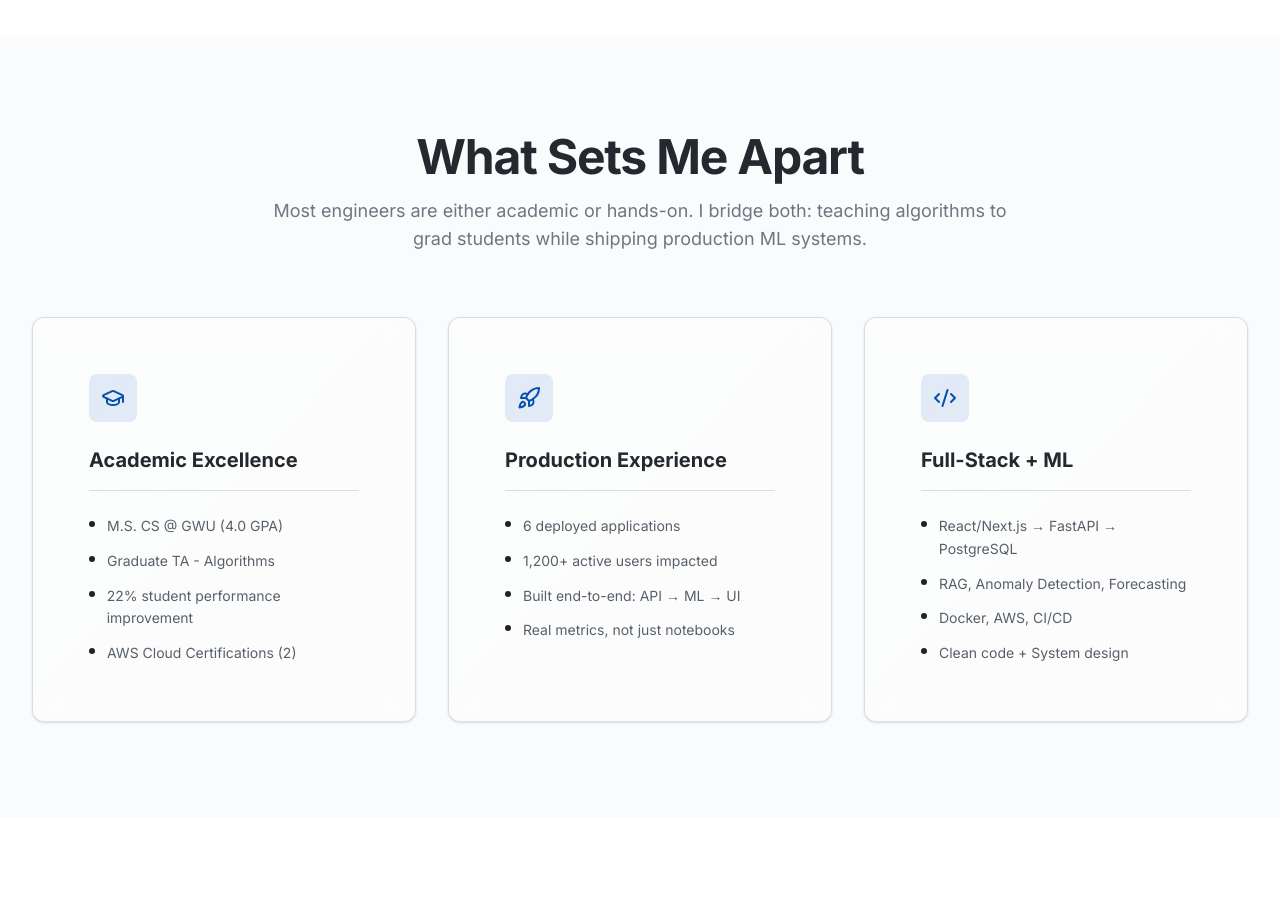
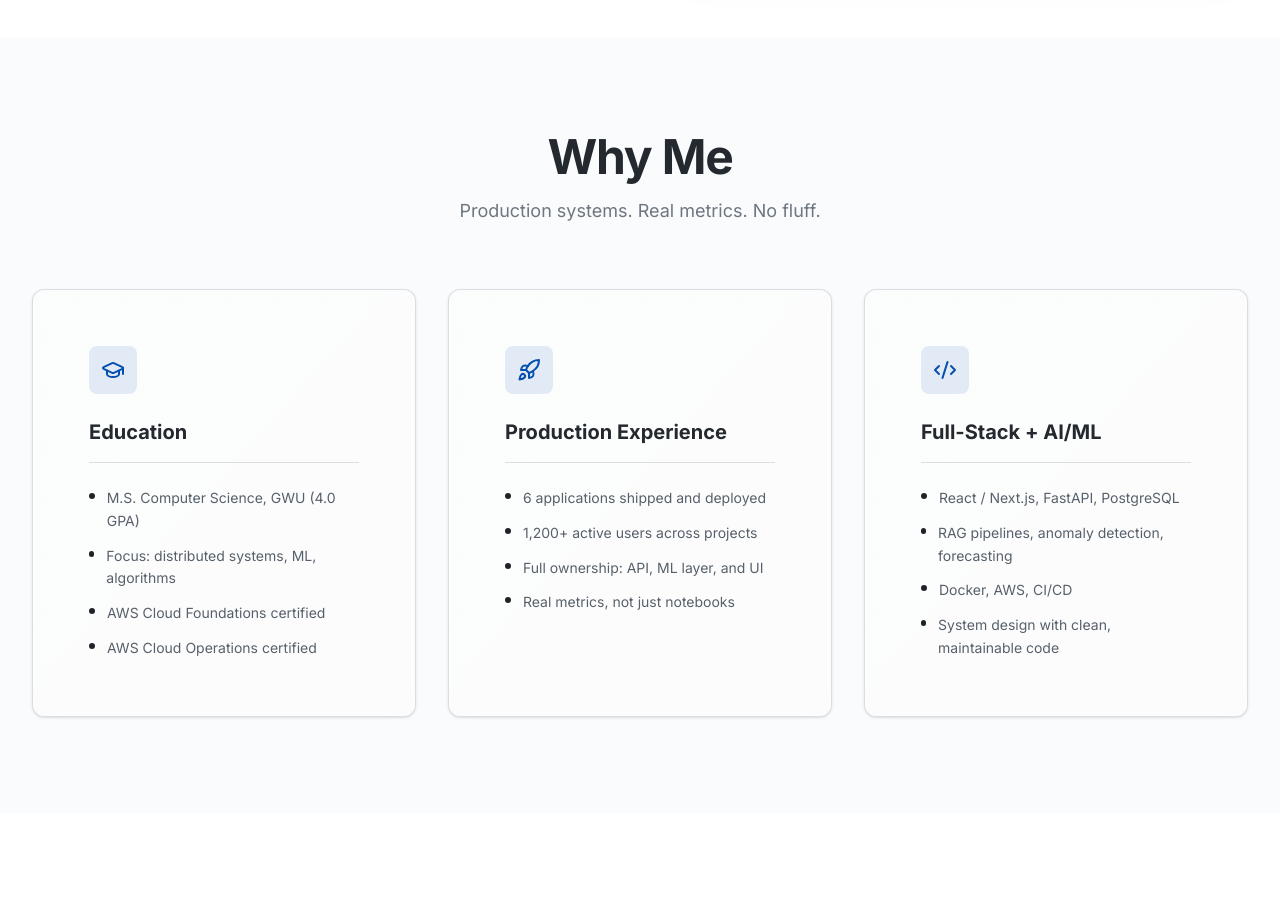
Before and after one commit to aabhiyann/portfolio-abhiyan, a React (Vite) app: page / in a window 1280 px wide. Shown: the part 920-1831 px from the top of the page. Built offline with nearby package versions, Linux system fonts and the light colour scheme.

Commit message:
style(why-me): rename section, deprioritize teaching focus, rewrite card content

```diff
--- a/src/components/WhyHireMe.tsx
+++ b/src/components/WhyHireMe.tsx
@@ -7,32 +7,32 @@ const WhyHireMe: React.FC = () => {
   const cards = [
     {
       icon: GraduationCap,
-      title: "Academic Excellence",
+      title: "Education",
       items: [
-        "M.S. CS @ GWU (4.0 GPA)",
-        "Graduate TA - Algorithms",
-        "22% student performance improvement",
-        "AWS Cloud Certifications (2)",
+        "M.S. Computer Science, GWU (4.0 GPA)",
+        "Focus: distributed systems, ML, algorithms",
+        "AWS Cloud Foundations certified",
+        "AWS Cloud Operations certified",
       ],
     },
     {
       icon: Rocket,
       title: "Production Experience",
       items: [
-        "6 deployed applications",
-        "1,200+ active users impacted",
-        "Built end-to-end: API → ML → UI",
+        "6 applications shipped and deployed",
+        "1,200+ active users across projects",
+        "Full ownership: API, ML layer, and UI",
         "Real metrics, not just notebooks",
       ],
     },
     {
       icon: Code2,
-      title: "Full-Stack + ML",
+      title: "Full-Stack + AI/ML",
       items: [
-        "React/Next.js → FastAPI → PostgreSQL",
-        "RAG, Anomaly Detection, Forecasting",
+        "React / Next.js, FastAPI, PostgreSQL",
+        "RAG pipelines, anomaly detection, forecasting",
         "Docker, AWS, CI/CD",
-        "Clean code + System design",
+        "System design with clean, maintainable code",
       ],
     },
   ];
@@ -41,8 +41,8 @@ const WhyHireMe: React.FC = () => {
     <section className="py-24 bg-bg-surface/50 relative overflow-hidden">
       <div className="max-w-7xl mx-auto px-6 md:px-8 relative z-10">
         <SectionTitle
-          title="What Sets Me Apart"
-          subtitle="Most engineers are either academic or hands-on. I bridge both: teaching algorithms to grad students while shipping production ML systems."
+          title="Why Me"
+          subtitle="Production systems. Real metrics. No fluff."
         />
 
         <div className="grid grid-cols-1 md:grid-cols-3 gap-8">
```
